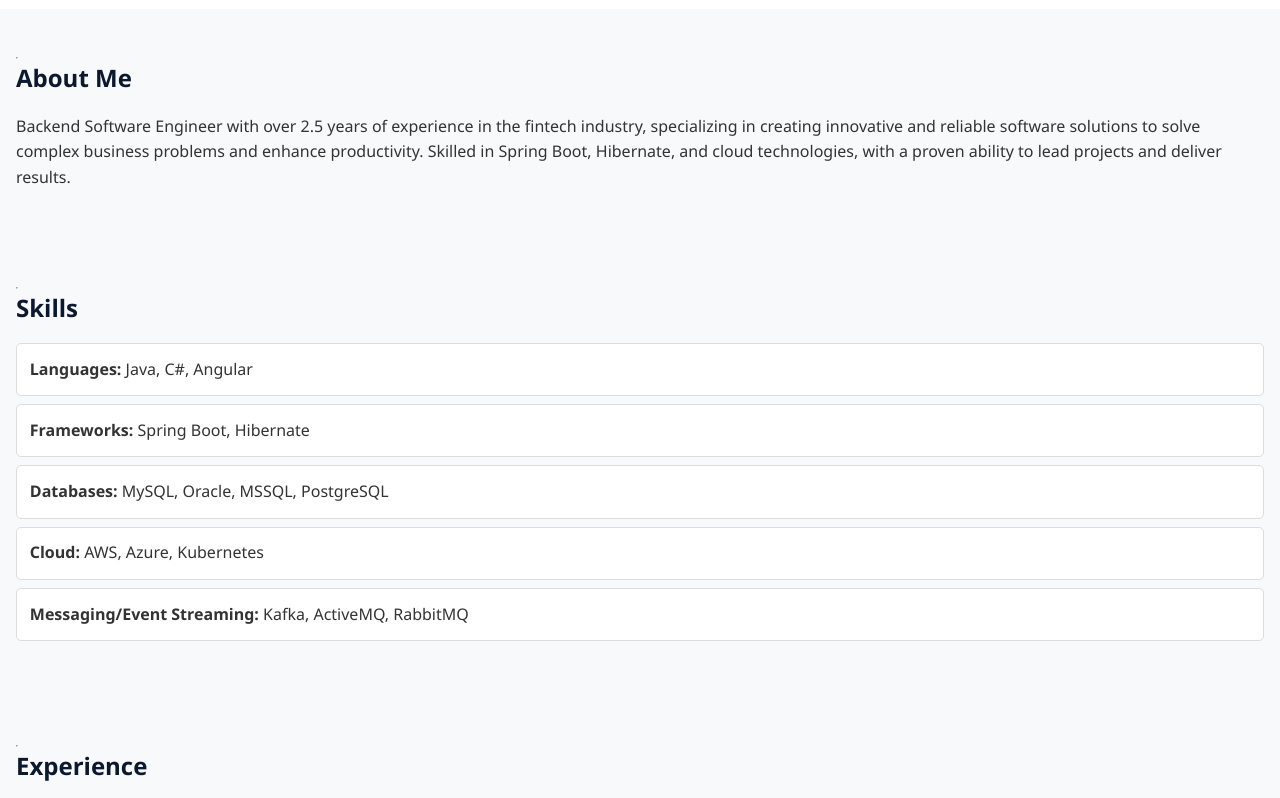
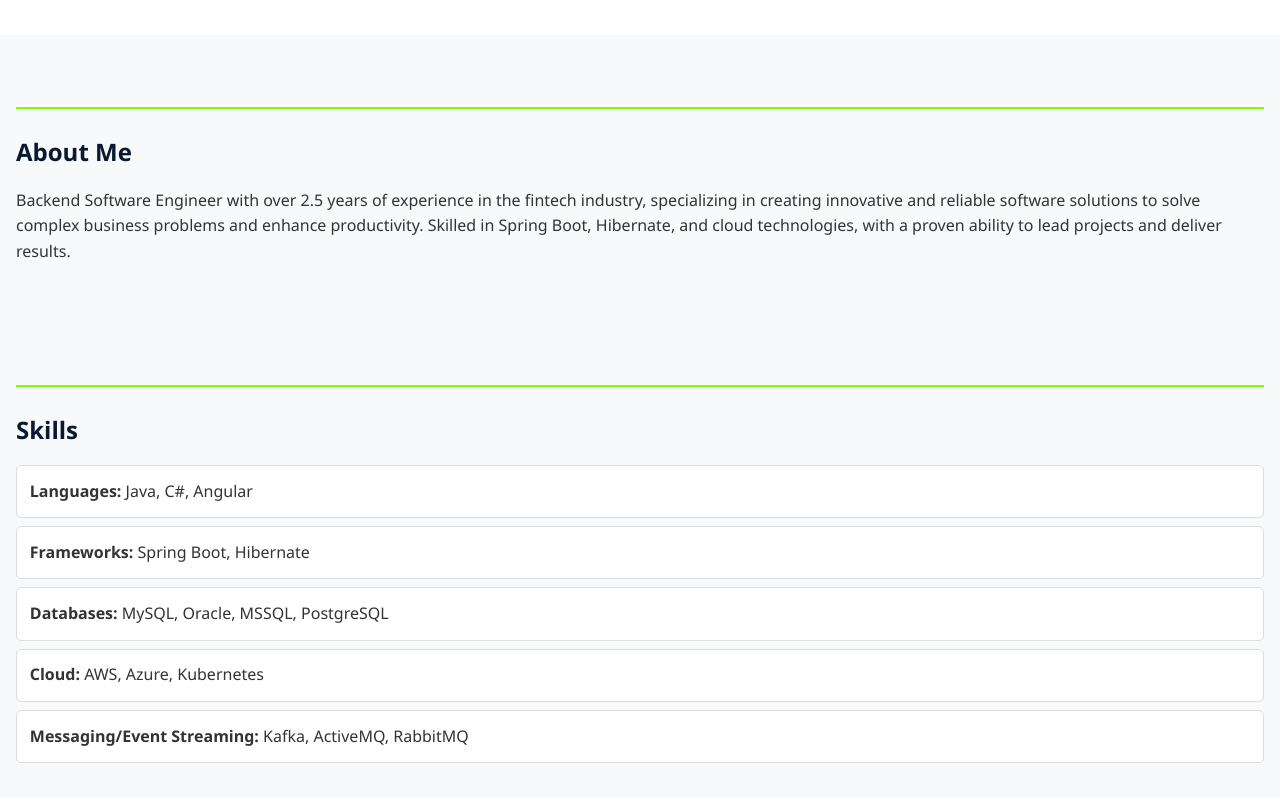
Before and after one commit to anthonymutuma/personal-profile-website, a plain HTML site: page index.html in a window 1280 px wide. Shown: the part 307-1105 px from the top of the page. Drawn offline with Linux system fonts and the light colour scheme.

Commit message:
change line colour

```diff
--- a/index.html
+++ b/index.html
@@ -135,8 +135,10 @@ header {
     margin-left: 0.5rem;
 }
 hr {
-  color: blue;
-  width: 2px;
+    border: 0;
+    height: 2px;
+    background: chartreuse;   /* line color */
+    margin: 24px 0;
 }
 
 /* Footer */
```
